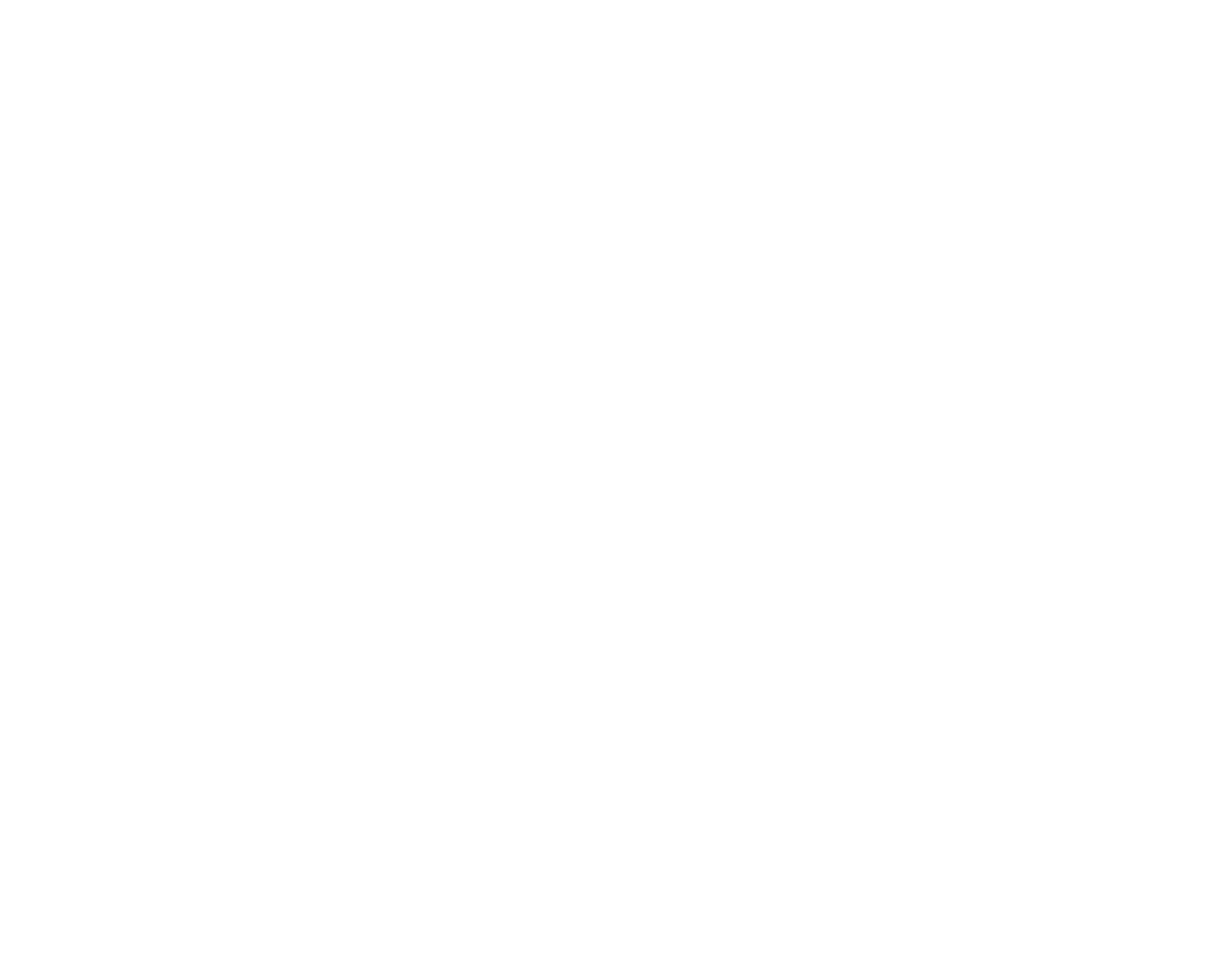
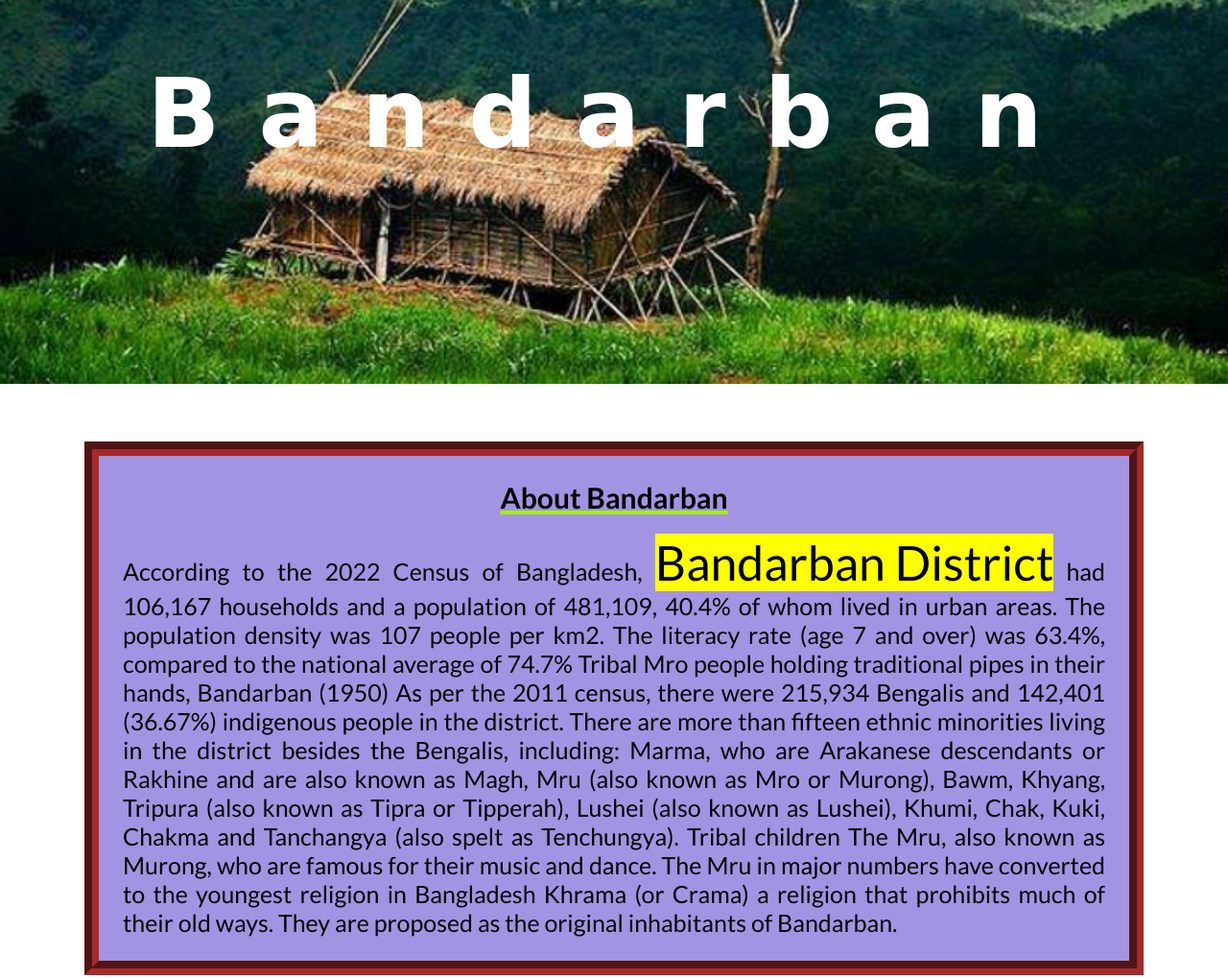
Before and after one commit to usainu969/my-first-github-repo, a plain HTML site: page index.html in a window 1280 px wide. Shown: the top 1019 px of the page at 96% size. Before the commit the page ends 800 px from the top, so only its background shows below. Drawn offline with Linux system fonts and the light colour scheme.

Commit message:
bandarban

```diff
--- a/index.html
+++ b/index.html
@@ -3,9 +3,44 @@
 <head>
     <meta charset="UTF-8">
     <meta name="viewport" content="width=device-width, initial-scale=1.0">
-    <title>Our Conceptual Page</title>
+    <title>Bandarban Hill Tracts</title>
+
+    <link rel="shortcut icon" href="images/favicon.png" type="image/x-icon">
+    <link rel="stylesheet" href="styles.css">
 </head>
 
+<div class="bandarban">
+    <h1>Bandarban</h1>
+</div>
+<!-- content -->
+
+<div class="article">
+    <h3>About Bandarban</h3>
+    <p>According to the 2022 Census of Bangladesh, <span class="imp">Bandarban District</span> had 106,167 households and a population of 481,109, 40.4% of whom lived in urban areas. The population density was 107 people per km2. The literacy rate (age 7 and over) was 63.4%, compared to the national average of 74.7%
+
+
+Tribal Mro people holding traditional pipes in their hands, Bandarban (1950)
+As per the 2011 census, there were 215,934 Bengalis and 142,401 (36.67%) indigenous people in the district. There are more than fifteen ethnic minorities living in the district besides the Bengalis, including: Marma, who are Arakanese descendants or Rakhine and are also known as Magh, Mru (also known as Mro or Murong), Bawm, Khyang, Tripura (also known as Tipra or Tipperah), Lushei (also known as Lushei), Khumi, Chak, Kuki, Chakma and Tanchangya (also spelt as Tenchungya).
+
+
+Tribal children
+The Mru, also known as Murong, who are famous for their music and dance. The Mru in major numbers have converted to the youngest religion in Bangladesh  Khrama (or Crama) a religion that prohibits much of their old ways. They are proposed as the original inhabitants of Bandarban.
+</p>
+</div>
+
+<div id="">
+    <h2>Tourists Places in Bandarban</h2>
+    <div>
+        <img src="images/amiakhum.jpg" alt="amiakhum in thanci" >
+    </div>
+    <div>
+        <img src="images/nafakum.jpg" alt="nafakum in thanci">
+    </div>
+    <div>
+        <img src="images/বুদ্ধ_ধাতু_জাদি_মন্দির.jpg" alt="golden temple">
+    </div>
+
+</div>
 <body>
 
 </body>
--- /dev/null
+++ b/styles.css
@@ -0,0 +1,53 @@
+ @import url('https://fonts.googleapis.com/css2?family=Lato:ital,wght@0,300;0,400;0,700;0,900;1,300;1,400;1,700;1,900&display=swap');
+
+*{
+    margin: 0;
+    padding: 0;
+    font-family: 'Lato', sans-serif;
+}
+.bandarban{
+    background-image: url('images/bandarban.jpg');
+    background-position: bottom center;
+    height: 50vh;
+    background-size: cover;
+}
+.bandarban h1{
+    color: white;
+    font-size: 100px;
+    text-align: center;
+    font-weight: 900;
+    padding: 60px;
+    font-family: cursive;
+    letter-spacing: 40px;
+
+}
+.article, #photos{
+    width: 80%;
+    /* margin-left:auto;
+    margin-right: auto;
+    margin-top: 60px;
+    margin-bottom: 60px; */
+    text-align: justify;
+    /* top and bottom-60px, left and right-auto */
+    margin: 60px auto;
+    border-width: 15px;
+    border-style: groove;
+    border-color:brown;
+    background-color: rgb(162, 148, 226);
+    padding: 25px;
+}
+h3{
+    text-align: center;
+    text-decoration: underline 4px rgb(163, 241, 6);
+    text-shadow: 15px blue;
+    padding-bottom: 20px;
+    font-size: 30px;
+}
+.article p{
+    font-size: 25px;
+}
+.article .imp{
+    font-size: 2em;
+    background-color: yellow;
+    display: inline-block;
+}
```
Also changed, not shown: images/favicon.png (added), images/flat-round-logo.jpg (added).
